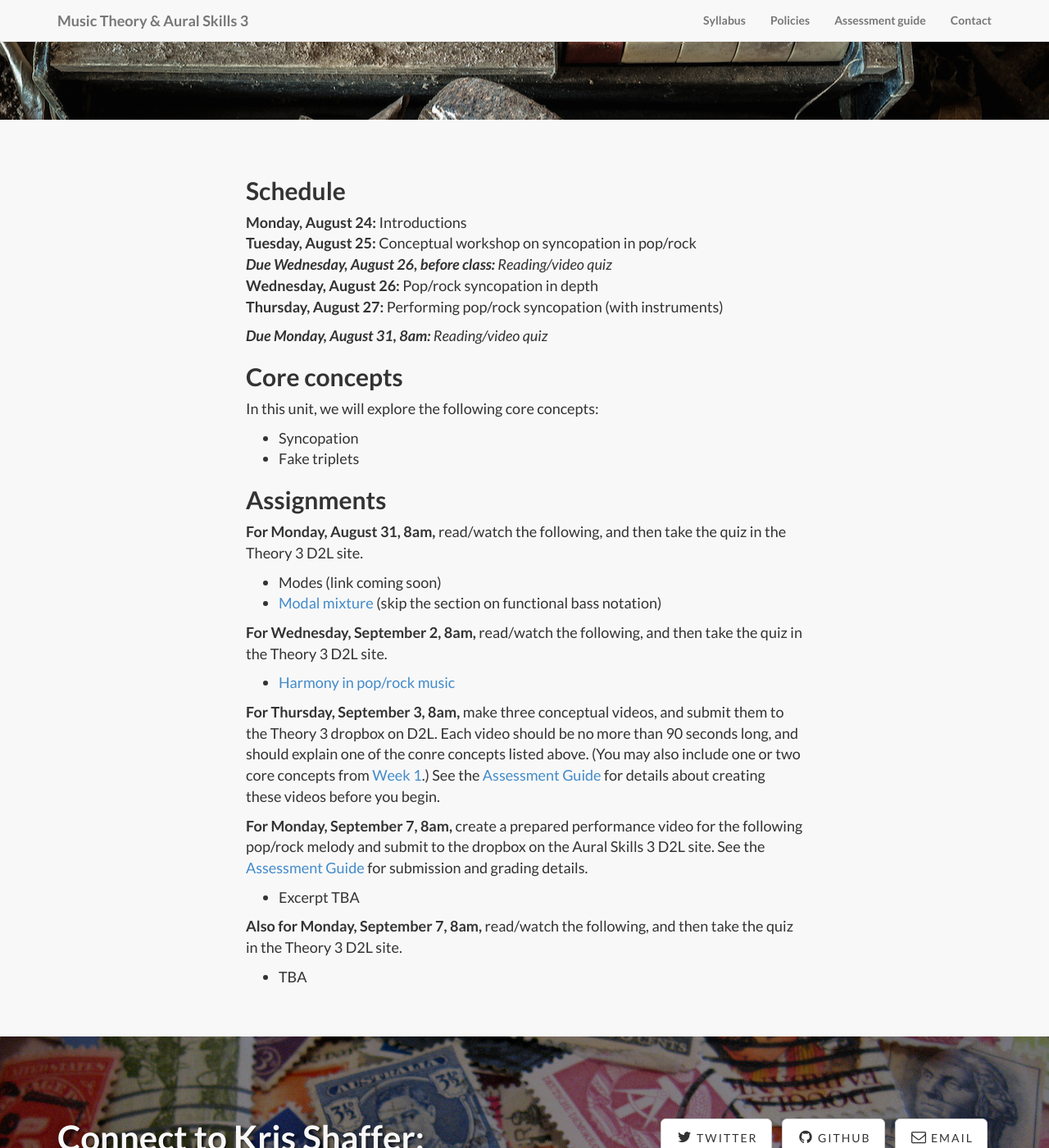
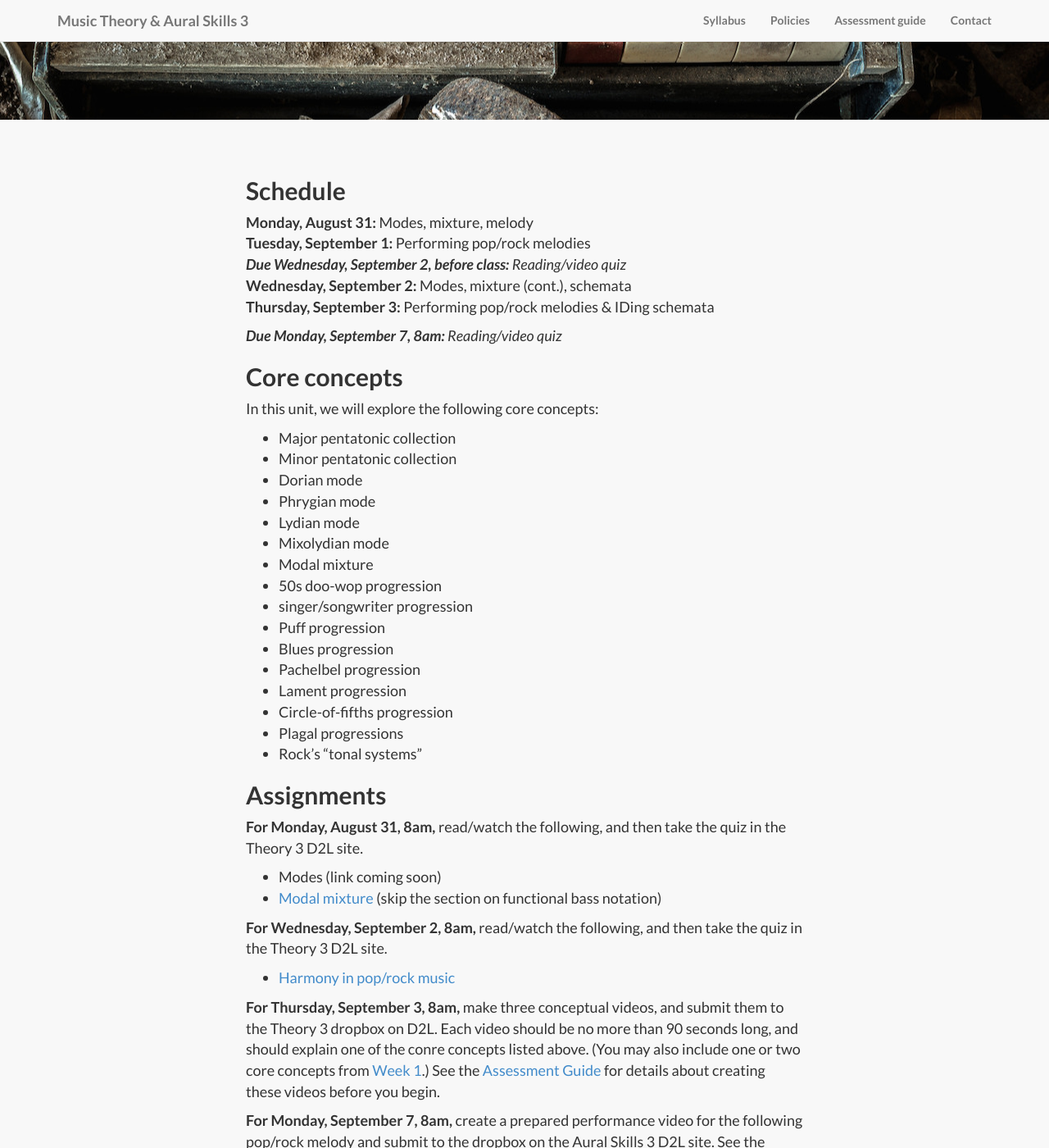
Before and after one commit to kshaffer/theory3, a Jekyll site: the page built from week2.md, in a window 1280 px wide and 1400 px high, scrolled down 647 px. Shown: the whole window at 82% size. Built offline with Jekyll 4.4.1, drawn with Linux system fonts in a browser that asks for light colours; nearby versions of some CDN libraries; library files that are not in the unit come from our copies.

Commit message:
weeks 1 & 2 drafts

```diff
--- a/week2.md
+++ b/week2.md
@@ -7,21 +7,34 @@ image: memory.jpg
 
 ## Schedule
 
-**Monday, August 24:** Introductions
-**Tuesday, August 25:** Conceptual workshop on syncopation in pop/rock
-***Due Wednesday, August 26, before class:*** *Reading/video quiz*
-**Wednesday, August 26:** Pop/rock syncopation in depth
-**Thursday, August 27:** Performing pop/rock syncopation (with instruments)
+**Monday, August 31:** Modes, mixture, melody
+**Tuesday, September 1:** Performing pop/rock melodies
+***Due Wednesday, September 2, before class:*** *Reading/video quiz*
+**Wednesday, September 2:** Modes, mixture (cont.), schemata
+**Thursday, September 3:** Performing pop/rock melodies & IDing schemata
 
-***Due Monday, August 31, 8am:*** *Reading/video quiz*
+***Due Monday, September 7, 8am:*** *Reading/video quiz*
 
 ## Core concepts
 
 In this unit, we will explore the following core concepts:
 
-- Syncopation
-- Fake triplets
-
+- Major pentatonic collection
+- Minor pentatonic collection
+- Dorian mode
+- Phrygian mode
+- Lydian mode
+- Mixolydian mode
+- Modal mixture
+- 50s doo-wop progression
+- singer/songwriter progression
+- Puff progression
+- Blues progression
+- Pachelbel progression
+- Lament progression
+- Circle-of-fifths progression
+- Plagal progressions
+- Rock’s “tonal systems”
 
 
 ## Assignments
```
